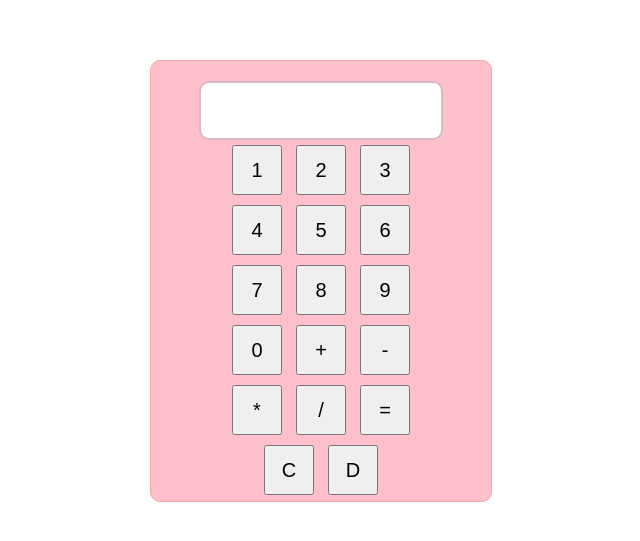
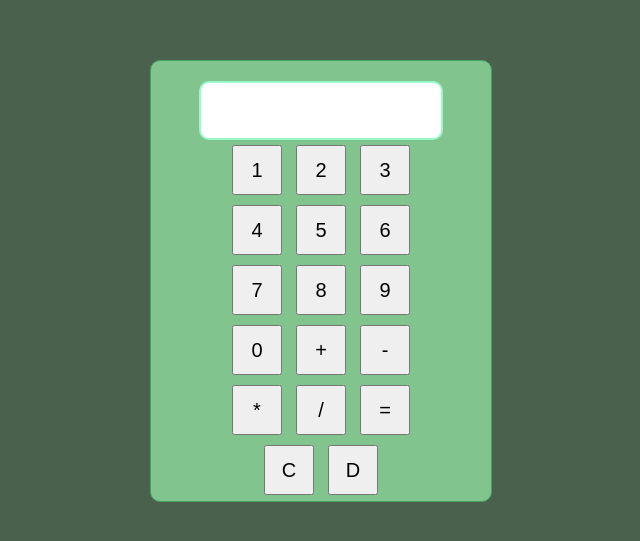
Before and after one commit to zyannvill13/CIT206_Calculator, a plain HTML site: page index.html in a window 1280 px wide. Shown: the part 119-660 px from the top of the page, without its empty margins (319-959 px from the left). Drawn offline with Linux system fonts and the light colour scheme.

Commit message:
Update index.html

```diff
--- a/index.html
+++ b/index.html
@@ -4,6 +4,7 @@
     <meta charset="UTF-8">
     <meta name="viewport" content="width=device-width, initial-scale=1.0">
     <title>Calculator</title>
+
     <style>
         body {
             display: flex;
@@ -12,16 +13,16 @@
             width: 100%;
             height: 100vh;
             margin: 0;
-            background-color: White;
+            background-color: rgb(73, 97, 77);
         }
 
         .container {
             width: 300px;
             height: 400px;
-            border: 1px solid rgb(248, 166, 166);
+            border: 1px solid rgb(69, 161, 95);
             padding: 20px;
             border-radius: 10px;
-            background-color: pink;
+            background-color: rgb(129, 196, 141);
             text-align: center;
         }
 
@@ -29,7 +30,7 @@
 
             padding: 20px;
             border-radius: 10px;
-            border: 2px solid rgb(215, 186, 198);
+            border: 2px solid rgb(154, 248, 204);
             width: 200px;
             text-align: center;
         }
```
